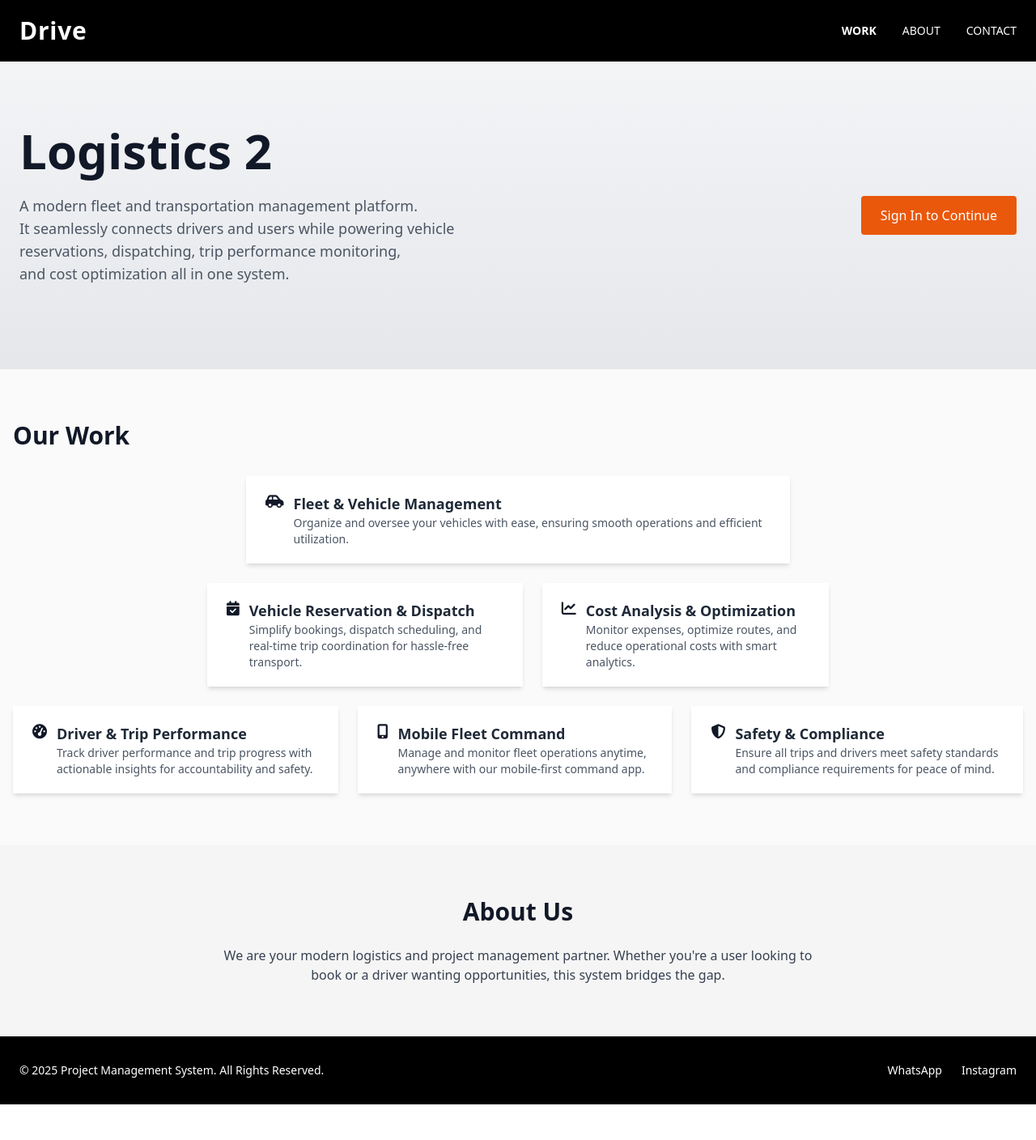
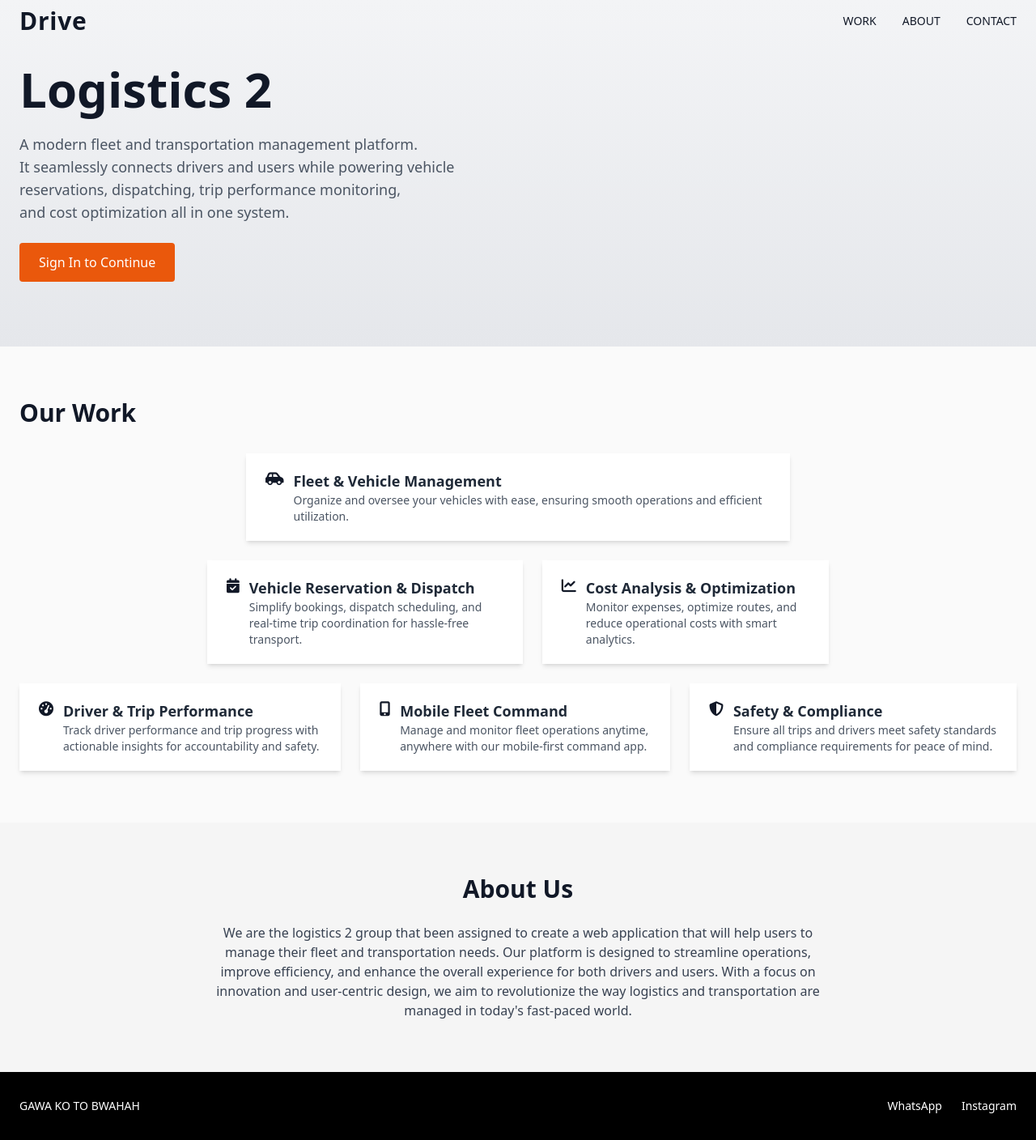
Before and after one commit to euonoia/project-management, a PHP site: page / in a window 1280 px wide. Shown: the whole page at 81% size. Before the commit the page ends 1364 px from the top, so only its background shows below. Run offline with PHP 8.4, Linux system fonts and the light colour scheme.

Commit message:
initial commit

```diff
--- a/logistics2/connections/auth/history.php
+++ b/logistics2/connections/auth/components/history.php
@@ -13,7 +13,7 @@ header('X-Content-Type-Options: nosniff');
 header('Referrer-Policy: strict-origin-when-cross-origin');
 
 session_start();
-require_once('../../../database/connect.php');
+require_once('../../../../database/connect.php');
 
 // Require login. Same session keys are established by admin_login.php
 if (!isset($_SESSION['user_id'])) {
@@ -190,7 +190,7 @@ if ($export) {
   <meta charset="utf-8" />
   <meta name="viewport" content="width=device-width, initial-scale=1" />
   <title>Reservation History</title>
-  <link rel="stylesheet" href="style.css" />
+  <link rel="stylesheet" href="../style.css" />
   <link rel="preconnect" href="https://fonts.googleapis.com">
   <link rel="preconnect" href="https://fonts.gstatic.com" crossorigin>
   <link href="https://fonts.googleapis.com/css2?family=Inter:wght@400;500;600;700&display=swap" rel="stylesheet">
--- a/logistics2/connections/auth/users.php
+++ b/logistics2/connections/auth/components/users.php
@@ -11,7 +11,7 @@ header('X-Content-Type-Options: nosniff');
 header('Referrer-Policy: strict-origin-when-cross-origin');
 
 session_start();
-require_once('../../../database/connect.php');
+require_once('../../../../database/connect.php');
 
 // Require login
 if (!isset($_SESSION['user_id'])) {
@@ -101,7 +101,7 @@ if ($export) {
   <meta charset="utf-8" />
   <meta name="viewport" content="width=device-width, initial-scale=1" />
   <title>Users</title>
-  <link rel="stylesheet" href="style.css" />
+  <link rel="stylesheet" href="../style.css" />
   <link rel="preconnect" href="https://fonts.googleapis.com">
   <link rel="preconnect" href="https://fonts.gstatic.com" crossorigin>
   <link href="https://fonts.googleapis.com/css2?family=Inter:wght@400;500;600;700&display=swap" rel="stylesheet">
--- a/logistics2/connections/auth/index.php
+++ b/logistics2/connections/auth/index.php
@@ -157,9 +157,9 @@ try {
       <nav class="sidenav">
         <a href="index.php">Dashboard</a>
         <a href="../../dispatchsystem/index.php">Reservations</a>
-        <a href="history.php">Travel Records</a>
-        <a href="users.php">Users</a>
-        <a href="drivers.php">Drivers</a>
+        <a href="components/history.php">Travel Records</a>
+        <a href="components/users.php">Users</a>
+        <a href="components/drivers.php">Drivers</a>
          <hr style="border-color:var(--border)">
         <a href="../auth/logout.php">Logout</a>
       </nav>
--- a/logistics2/connections/auth/login.php
+++ b/logistics2/connections/auth/login.php
@@ -4,7 +4,7 @@
     <meta charset="UTF-8">
     <meta name="viewport" content="width=device-width, initial-scale=1.0">
     <link rel="icon" href="images/hehe.png">
-    <title>TNVS admin</title>
+    <title>Drive | ADMIN</title>
     <script src="./config/firebase-config.php"></script>
     <script type="module" src="./config/firebase.js"></script>
 </head>
--- a/logistics2/index.js
+++ /dev/null
@@ -1,47 +0,0 @@
-// Professional scroll animations for "Our Work" cards and section
-
-document.addEventListener("DOMContentLoaded", function () {
-  // Animate section title
-  const workSection = document.getElementById("work");
-  const workTitle = workSection.querySelector("h3");
-  workTitle.classList.add("opacity-0", "translate-x-[-40px]", "transition-all", "duration-700");
-
-  // Animate cards
-  const cards = workSection.querySelectorAll(".bg-white.rounded-xl.shadow-md");
-  cards.forEach(card => {
-    card.classList.add("opacity-0", "translate-y-8", "transition-all", "duration-700");
-  });
-
-  // Intersection Observer for fade-in effect
-  const observer = new IntersectionObserver((entries) => {
-    entries.forEach(entry => {
-      if (entry.isIntersecting) {
-        if (entry.target === workTitle) {
-          workTitle.classList.remove("opacity-0", "translate-x-[-40px]");
-          workTitle.classList.add("opacity-100", "translate-x-0");
-        } else {
-          entry.target.classList.remove("opacity-0", "translate-y-8");
-          entry.target.classList.add("opacity-100", "translate-y-0");
-        }
-      }
-    });
-  }, { threshold: 0.2 });
-
-  observer.observe(workTitle);
-  cards.forEach(card => observer.observe(card));
-
-  // Optional: highlight nav when section is in view
-  const navLinks = document.querySelectorAll("nav a[href='#work']");
-  const highlightNav = new IntersectionObserver((entries) => {
-    entries.forEach(entry => {
-      navLinks.forEach(link => {
-        if (entry.isIntersecting) {
-          link.classList.add("text-blue-600", "font-bold");
-        } else {
-          link.classList.remove("text-blue-600", "font-bold");
-        }
-      });
-    });
-  }, { threshold: 0.5 });
-  highlightNav.observe(workSection);
-});
--- a/logistics2/index.php
+++ b/logistics2/index.php
@@ -9,16 +9,17 @@ $is_logged_in = isset($_SESSION['user_id']);
 <head>
   <meta charset="UTF-8">
   <meta name="viewport" content="width=device-width, initial-scale=1.0">
-  <title>Project Management Landing Page</title>
+  <title>Drive</title>
   <link href="../public/css/output.css" rel="stylesheet">
   <link rel="stylesheet" href="https://cdnjs.cloudflare.com/ajax/libs/font-awesome/6.5.1/css/all.min.css">
 </head>
 <body class="bg-neutral-50 text-gray-900">
 
-  <!-- Header -->
-  <header class="bg-black text-white">
-    <div class="container mx-auto flex justify-between items-center px-6 py-5">
+  <header id="mainHeader" class=" text-black fixed top-0 left-0 w-full z-50 transition-all duration-300 border-b border-gray-700">
+  <div class="container mx-auto flex justify-between items-center px-6 py-2">
+    <a href="#main">
    <h1 class="text-3xl font-extrabold tracking-wide">Drive</h1>
+    </a>
     <nav class="flex gap-8 text-sm uppercase">
       <a href="#work" class="hover:text-gray-300">Work</a>
       <a href="#about" class="hover:text-gray-300">About</a>
@@ -29,12 +30,12 @@ $is_logged_in = isset($_SESSION['user_id']);
         Logout
       </a>
     <?php endif; ?>
-
   </div>
   </header>
 
+
 <!-- Hero -->
-  <section class="bg-gradient-to-b from-gray-100 to-gray-200 py-20">
+<section id="main" class="bg-gradient-to-b from-gray-100 to-gray-200 pt-32 py-20">
   <div class="container mx-auto px-6 grid grid-cols-1 md:grid-cols-2 items-center gap-12">
 
     <!-- Left content (headline + description) -->
@@ -55,43 +56,38 @@ $is_logged_in = isset($_SESSION['user_id']);
             class="px-6 py-3 bg-gray-800 hover:bg-gray-700 rounded text-white font-medium">
             Become a Driver
           </a>
-  <?php else: ?>
-    <!-- Not logged-in: open auth modal -->
 
-  <?php endif; ?>
-
-    <!-- Make a Reservation Button (only if logged in) -->
-    <?php if ($is_logged_in): ?>
+          <!-- Make a Reservation Button -->
           <a href="reservation/reserve.php"
             class="px-6 py-3 bg-blue-600 hover:bg-blue-500 rounded text-white font-medium">
             Make a Reservation
           </a>
+        <?php else: ?>
+          <!-- Not logged-in: Sign In button below -->
+          <button id="heroSignInBtn"
+            class="px-6 py-3 bg-orange-600 hover:bg-orange-500 rounded text-white font-medium">
+            Sign In to Continue
+          </button>
         <?php endif; ?>
       </div>
     </div>
 
-<?php if (!$is_logged_in): ?>
-<!-- Right content (Sign In button only if not logged in) -->
+    <!-- Right content (kept for future use, hidden if not needed) -->
     <div class="text-center md:text-right mt-6 md:mt-0">
-  <div class="flex justify-center md:justify-end">
-    <button id="heroSignInBtn"
-      class="px-6 py-3 bg-orange-600 hover:bg-orange-500 rounded text-white font-medium">
-      Sign In to Continue
-    </button>
-  </div>
-</div>
+      <?php if ($is_logged_in): ?>
+        <!-- You can place dashboard info, profile, or other content here later -->
+        <p class="text-gray-600">Welcome back, Driver!</p>
       <?php endif; ?>
-
-
     </div>
 
   </div>
 </section>
 
 
+
 <!-- Balanced "Our Work" section: left-aligned title, pyramid layout, consistent card size, better spacing -->
-<section id="work" class="py-16 bg-gradient-to-br from-gray-50 to-gray-100">
-  <div class="container mx-auto px-4">
+<section id="work" class="scroll-mt-24 py-16 bg-gradient-to-br from-gray-50 to-gray-100">
+  <div class="container mx-auto px-6">
     <h3 class="text-3xl md:text-4xl font-extrabold mb-8 text-left text-gray-900 tracking-tight">
       Our Work
     </h3>
@@ -193,20 +189,19 @@ $is_logged_in = isset($_SESSION['user_id']);
 
 
   <!-- About -->
-  <section id="about" class="py-16 bg-neutral-100">
+  <section id="about" class="scroll-mt-24 py-16 bg-neutral-100">
     <div class="container mx-auto px-6 text-center">
       <h3 class="text-3xl font-bold mb-6">About Us</h3>
       <p class="max-w-3xl mx-auto text-gray-700">
-        We are your modern logistics and project management partner. Whether you're a user looking to book
-        or a driver wanting opportunities, this system bridges the gap.
+        We are the logistics 2 group that been assigned to create a web application that will help users to manage their fleet and transportation needs. Our platform is designed to streamline operations, improve efficiency, and enhance the overall experience for both drivers and users. With a focus on innovation and user-centric design, we aim to revolutionize the way logistics and transportation are managed in today's fast-paced world.
       </p>
     </div>
   </section>
 
   <!-- Footer -->
-  <footer id="contact" class="bg-black text-white py-8">
+  <footer id="contact" class="scroll-mt-24 bg-black text-white py-8">
     <div class="container mx-auto px-6 flex flex-col md:flex-row justify-between items-center gap-4">
-      <p class="text-sm">© 2025 Project Management System. All Rights Reserved.</p>
+      <p class="text-sm">GAWA KO TO BWAHAH</p>
       <div class="flex gap-6 text-sm">
         <a href="#" class="hover:text-gray-400">WhatsApp</a>
         <a href="#" class="hover:text-gray-400">Instagram</a>
@@ -220,11 +215,9 @@ $is_logged_in = isset($_SESSION['user_id']);
 
     <!-- Left side (Branding / Title) -->
     <div class="w-full md:w-3/5 flex flex-col justify-center items-center bg-black text-white p-8">
-      <div class="flex items-center mb-6">
-        <i class="fab fa-google text-4xl text-blue-500"></i>
-      </div>
-      <h2 class="text-2xl font-semibold mb-2">Sign in</h2>
-      <p class="text-sm text-gray-300">Use your account</p>
+
+    <h2 id="authTitle" class="text-2xl font-semibold mb-2">Sign in</h2>
+    <p id="authSubtitle" class="text-sm text-gray-300">Use your account</p>
     </div>
 
     <!-- Right side (Form) -->
@@ -256,7 +249,7 @@ $is_logged_in = isset($_SESSION['user_id']);
               Create account
             </button>
             <input type="submit" name="signIn" value="Login"
-                   class="bg-blue-600 text-white px-6 py-2 rounded hover:bg-blue-500 transition cursor-pointer">
+                   class="bg-orange-600 text-white px-6 py-2 rounded hover:bg-orange-500 transition cursor-pointer">
           </div>
         </form>
       </div>
@@ -320,55 +313,32 @@ $is_logged_in = isset($_SESSION['user_id']);
           <input type="hidden" name="role" value="user">
 
           <input type="submit" name="signUp" value="Sign Up"
-                 class="bg-green-600 text-white px-6 py-2 rounded hover:bg-green-500 transition cursor-pointer">
+                 class="bg-orange-600 text-white px-6 py-2 rounded hover:bg-orange-500 transition cursor-pointer">
 
         </form>
-        <button type="button" id="goToSignIn" class="text-sm text-gray-700 font-medium hover:underline mt-2 self-end">
-          Already have an account? Sign in
+        <div class="text-sm text-gray-600 mt-2 text-center">
+          Already have an account?
+          <button
+            type="button"
+            id="goToSignIn"
+            class="text-blue-600 font-medium hover:underline"
+          >
+            Sign in
           </button>
+          </div>
+
       </div>
 
     </div>
   </div>
 </div>
 
-<script src="index.js" defer></script>
 <!-- JS for modal -->
-<script>
-  const modal = document.getElementById("authModal");
-  const heroSignInBtn = document.getElementById("heroSignInBtn");
-  const closeBtn = document.getElementById("closeAuthModal");
-  const signInForm = document.getElementById("signInForm");
-  const signUpForm = document.getElementById("signUpForm");
-  const goToSignUp = document.getElementById("goToSignUp");
-  const goToSignIn = document.getElementById("goToSignIn");
-
-  if (heroSignInBtn) heroSignInBtn.addEventListener("click", () => modal.classList.remove("hidden"));
-  if (closeBtn) closeBtn.addEventListener("click", () => modal.classList.add("hidden"));
-
-  if (goToSignUp && goToSignIn) {
-    goToSignUp.addEventListener("click", () => {
-      signInForm.classList.add("hidden");
-      signUpForm.classList.remove("hidden");
-    });
-    goToSignIn.addEventListener("click", () => {
-      signUpForm.classList.add("hidden");
-      signInForm.classList.remove("hidden");
-    });
-  }
-
-const becomeDriverBtn = document.getElementById("becomeDriverBtn");
-
-if (becomeDriverBtn) {
-  becomeDriverBtn.addEventListener("click", () => {
-    // Show the Sign Up form by default
-    document.getElementById("signInForm").classList.add("hidden");
-    document.getElementById("signUpForm").classList.remove("hidden");
-    modal.classList.remove("hidden");
-  });
-}
-
-</script>
-
+<script src="javascriptsindex/auth-modal.js"></script>
+<script src="javascriptsindex/scroll.js"></script>
+<script src="javascriptsindex/header.js"></script>
+<script src="javascriptsindex/work.js"></script>
+<script src="javascriptsindex/form-validation.js"></script>
+<script src="javascriptsindex/mainheader.js"></script>
 </body>
 </html>
```
Also changed, not shown: logistics2/connections/auth/components/drivers.php (renamed from logistics2/connections/auth/drivers.php, +4 -4 lines), logistics2/javascriptsindex/auth-modal.js (added, +64 -0 lines), logistics2/javascriptsindex/form-validation.js (added, +20 -0 lines), logistics2/javascriptsindex/header.js (added, +9 -0 lines), logistics2/javascriptsindex/mainheader.js (added, +32 -0 lines), logistics2/javascriptsindex/scroll.js (added, +25 -0 lines), logistics2/javascriptsindex/work.js (added, +9 -0 lines), logistics2/reservation/reserve.php (+22 -21 lines), logistics2/connections/auth/components/vehicles.php (added), logistics2/reservation/javascripts/reservation.js (renamed from logistics2/reservation/reservation.js). Lines whose indentation alone changed are shown as unchanged.
